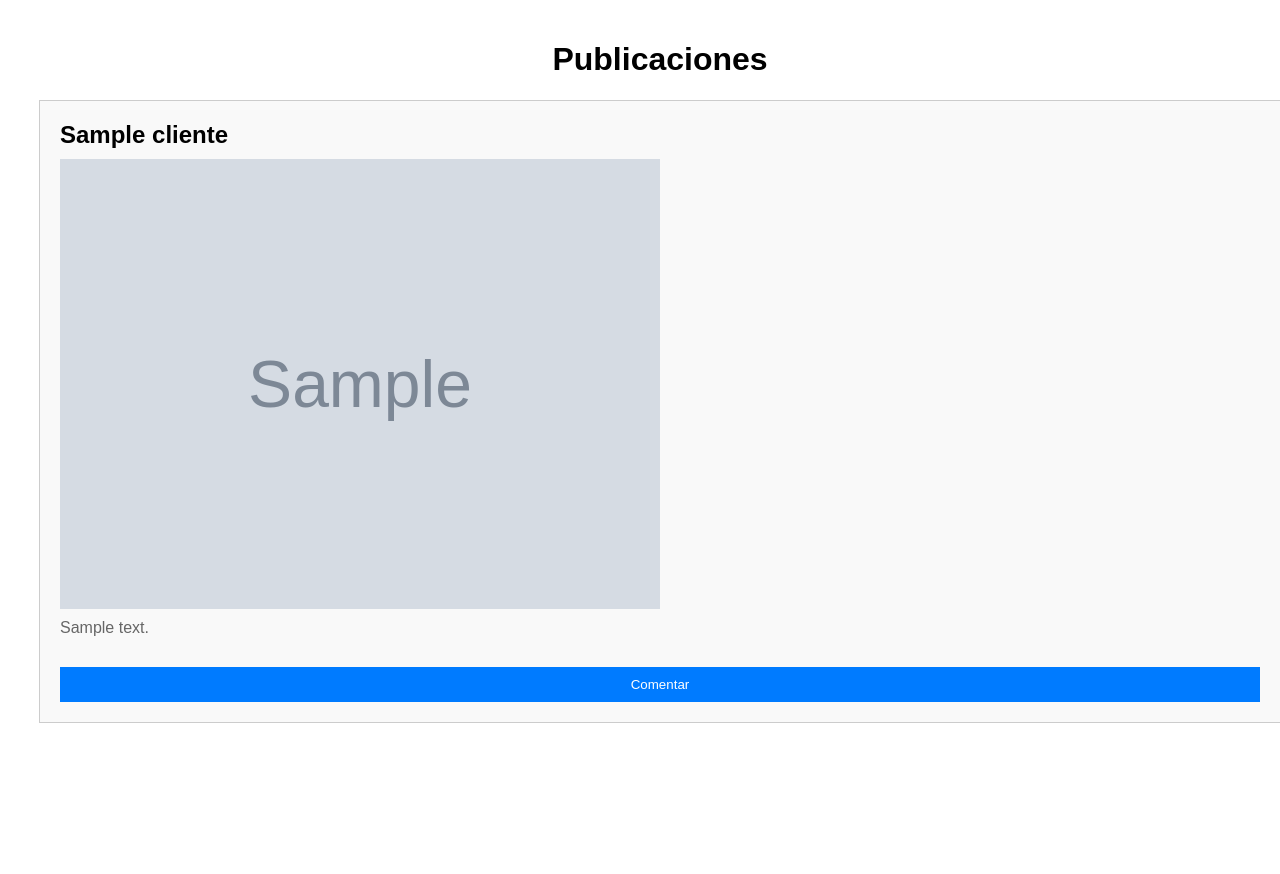
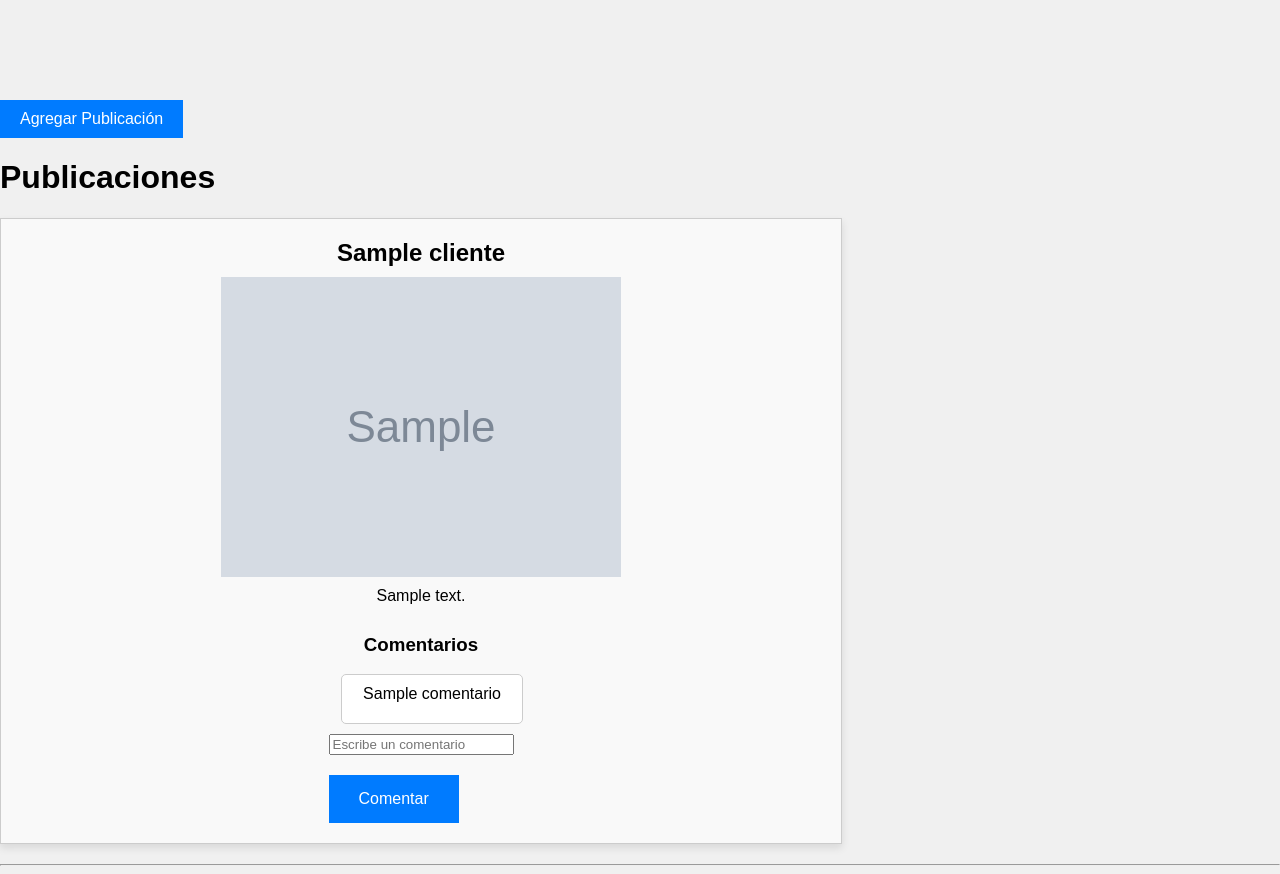
Before and after one commit to Franco4848/ProyectoFinal, a Flask app: template templates/muro.html in a window 1280 px wide. Before the commit the page ends 723 px from the top, so only its background shows below. Run offline with Flask 3, Linux system fonts and the light colour scheme; the template is opened without the code that fills it: most values are stand-ins (such as "Sample title", 1, 10 or a date in 2020); grey boxes marked "Sample" are stand-in pictures; some libraries are stand-ins or nearby versions.

Commit message:
se realizó vista de muro, en la que se ve formulario para agregar publicación , muro de publicaciones y comentarios.Quedó todo funcionando

```diff
--- a/server.py
+++ b/server.py
@@ -23,10 +23,9 @@ app.config['SECRET_KEY'] = '4848'
 
 mysql = MySQL(app)
 
-
-@app.route("/")
-def add():
-    return render_template("addPublicacion.html")
+#@app.route("/")
+#def add():
+#    return render_template("muro.html")
 
 
 @app.route("/add_post",methods= ["GET", "POST"])
@@ -48,20 +47,61 @@ def add_post():
                     (titulo, image_path, descripcion))
         mysql.connection.commit()
 
-    return redirect(url_for("add"))
+    return redirect(url_for("muro"))
 
+@app.route("/add_comment/<int:publi_id>",methods= ["GET", "POST"])
+def add_comment(publi_id):
+    if request.method =="POST":
+        descripcion= request.form["descripcion"]
+        cur = mysql.connection.cursor()
+        cur.execute("INSERT INTO comentarios (descripcion, publi_id)VALUES(%s, %s)",
+        (descripcion,publi_id))
+        mysql.connection.commit()
+    return redirect(url_for("muro"))
+
+
+
+@app.route('/comentarios')
+def comentarios():
+    cur = mysql.connection.cursor()
+    cur.execute("SELECT * FROM comentarios")
+    data = cur.fetchall()
+    return render_template( 'comments.html', clientes = data)
 
 @app.route('/muro')
 def muro():
     cur = mysql.connection.cursor()
-    cur.execute("SELECT * FROM publi")
-    data = cur.fetchall()
-    return render_template( 'muro.html', clientes = data)
+    cur.execute("""
+        SELECT p.id, p.titulo, p.imagen, p.descripcion, c.descripcion AS comentario
+        FROM publi p
+        LEFT JOIN comentarios c ON p.id = c.publi_id
+        ORDER BY p.id
+    """)
 
+    rows = cur.fetchall()
 
+    if rows:
+        publicaciones = {}
 
+        for row in rows:
+            publi_id = row['id']
+            if publi_id not in publicaciones:
+                publicaciones[publi_id] = {
+                    'id': publi_id,
+                    'titulo': row['titulo'],
+                    'imagen': row['imagen'],
+                    'descripcion': row['descripcion'],
+                    'comentarios': []
+                }
+            if row['comentario']:
+                publicaciones[publi_id]['comentarios'].append(row['comentario'])
 
+        publicaciones_list = list(publicaciones.values())
+    else:
+        publicaciones_list = []
+
+    return render_template('muro.html', clientes=publicaciones_list)
 
 
 if __name__ == '__main__':
-    app.run(port=5000, debug=True)
+    app.run(port=3000, debug=True)
--- a/static/css/muro.css
+++ b/static/css/muro.css
@@ -3,29 +3,34 @@ body {
     padding: 0;
     box-sizing: border-box;
     font-family: Arial, sans-serif;
+    background-color: #f0f0f0;
 }
 
 .container {
-    width: 100%;
+    max-width: 1200px;
+    margin: 20px auto;
     padding: 20px;
     display: flex;
     flex-direction: column;
-    align-items: center;
+    align-items: center; /* Centramos las publicaciones */
 }
 
+/* Publicaciones centradas */
 .post {
     width: 100%;
-    max-width: 1200px;
+    max-width: 800px; /* Ajustamos el ancho para centrar mejor */
     border: 1px solid #ccc;
     padding: 20px;
     margin-bottom: 20px;
     display: flex;
     flex-direction: column;
     background-color: #f9f9f9;
+    box-shadow: 0px 4px 8px rgba(0, 0, 0, 0.1); /* Sombra para destacar */
+    align-items: center; /* Alinea el contenido de las publicaciones al centro */
 }
 
-.post img {
-    max-width: 50%;
+.post-image {
+    max-width: 100%; /* Imagen ajustada para ocupar más espacio */
     height: auto;
     margin-bottom: 10px;
 }
@@ -38,6 +43,7 @@ body {
 .post p {
     margin: 0 0 10px;
     font-size: 16px;
+    text-align: center; /* Alineación centrada del texto */
 }
 
 .post-description {
@@ -45,16 +51,83 @@ body {
     color: #666;
 }
 
+/* Botón más grande */
+button {
+    background-color: #007BFF;
+    padding: 15px 30px; /* Botón más grande */
+    color: white;
+    border: none;
+    cursor: pointer;
+    font-size: 16px; /* Texto más grande */
+    margin-top: 20px;
+}
+
 button a {
     text-decoration: none;
     color: #fff;
 }
 
-button {
+button:hover {
+    background-color: #0056b3; /* Hover más claro */
+}
+
+.comment {
+    border: 1px solid #ccc;
+    border-radius: 5px;
+    padding: 10px;
+    margin-bottom: 10px;
+    background-color: #fff;
+    width: 100%; /* Alineación de los comentarios */
+}
+
+/* Modal centrado y ajustado */
+.modal {
+    display: none;
+    position: fixed;
+    z-index: 1000;
+    left: 0;
+    top: 0;
+    width: 100%;
+    height: 100%;
+
+}
+
+/* Contenido del modal */
+.modal-content {
+    background-color: white;
+    margin: 10% auto; /* Centrado vertical y horizontal */
+    padding: 20px;
+    border-radius: 8px;
+    width: 80%;
+    max-width: 600px; /* Limita el ancho del modal */
+    box-shadow: 0px 4px 8px rgba(0, 0, 0, 0.1);
+    position: relative;
+}
+
+/* Botón de cerrar el modal */
+.close {
+    color: #aaa;
+    position: absolute;
+    top: 10px;
+    right: 20px;
+    font-size: 28px;
+    font-weight: bold;
+    cursor: pointer;
+}
+
+.close:hover, .close:focus {
+    color: black;
+}
+
+/* Botón para abrir el modal */
+#openModal {
+    padding: 10px 20px;
     background-color: #007BFF;
-    padding: 10px 20px;
     color: white;
     border: none;
     cursor: pointer;
-    margin-top: 20px;
 }
+
+#openModal:hover {
+    background-color: #0056b3;
+}
--- /dev/null
+++ b/static/javascript/modal.js
@@ -0,0 +1,21 @@
+// Obtén el modal y el botón que lo abre
+var modal = document.getElementById("myModal");
+var btn = document.getElementById("openModal");
+var span = document.getElementsByClassName("close")[0];
+
+// Cuando se hace clic en el botón, se muestra el modal
+btn.onclick = function() {
+  modal.style.display = "block";
+}
+
+// Cuando se hace clic en la 'x', se cierra el modal
+span.onclick = function() {
+  modal.style.display = "none";
+}
+
+// Si el usuario hace clic fuera del modal, también se cierra
+window.onclick = function(event) {
+  if (event.target == modal) {
+    modal.style.display = "none";
+  }
+}
--- a/templates/muro.html
+++ b/templates/muro.html
@@ -3,26 +3,92 @@
 <head>
     <meta charset="UTF-8">
     <meta name="viewport" content="width=device-width, initial-scale=1.0">
-    <link rel="stylesheet" href="../static/css/muro.css">
-    <title>Document</title>
+    <link rel="stylesheet" href="{{ url_for('static', filename='css/muro.css') }}">
+    <script src="{{ url_for('static', filename='javascript/modal.js') }}"></script>
+
+    <title>Muro de Publicaciones</title>
 </head>
 <body>
-    <div class="container">
+    <div class="container"></div>
+        <!-- Botón para abrir el modal -->
+        <button id="openModal">Agregar Publicación</button>
+
         <h1>Publicaciones</h1>
 
+        <!-- Bucle que recorre las publicaciones -->
         {% for cliente in clientes %}
         <div class="post">
-            <h2>{{cliente.titulo}}</h2>
-            <img src="{{ url_for('static', filename='uploads/' + cliente.imagen) }}" alt="Imagen de {{cliente.titulo}}">
-            <p class="post-description">{{cliente.descripcion}}</p>
-            <button>
-                <a href="/añadir">Comentar</a>
-            </button>
+            <h2>{{ cliente.titulo }}</h2>
+            <img class="post-image" src="{{ url_for('static', filename='uploads/' + cliente.imagen) }}" alt="Imagen de {{ cliente.titulo }}">
+            <p>{{ cliente.descripcion }}</p>
+
+            <h3>Comentarios</h3>
+
+            <!-- Sección de comentarios -->
+            <div class="comments">
+                {% if cliente.comentarios %}
+                    {% for comentario in cliente.comentarios %}
+                    <div class="comment">
+                        <p>{{ comentario }}</p>
+                    </div>
+                    {% endfor %}
+                {% else %}
+                    <p>No hay comentarios.</p>
+                {% endif %}
+            </div>
+
+            <form action="/add_comment/{{ cliente.id }}" method="post">
+                <input type="text" name="descripcion" placeholder="Escribe un comentario">
+                <br>
+                <button type="submit">Comentar</button>
+            </form>
         </div>
+        <hr>
         {% endfor %}
-
-
     </div>
 
+    <!-- Modal (Ventana emergente) -->
+    <div id="myModal" class="modal">
+        <div class="modal-content">
+            <span class="close">&times;</span>
+            <!-- Aquí va el formulario de agregar publicación -->
+            <form class="post-form" action="/add_post" method="post" enctype="multipart/form-data">
+                <h1>Publicar</h1>
+                <label for="titulo">Título:</label><br>
+                <input type="text" id="titulo" name="titulo"><br>
+                <br>
+                <label class="logo" for="logo">Agregar imagen:</label><br>
+                <img src="../static/icono-perfil-usuario-estilo-plano-ilustracion-vector-avatar-miembro-sobre-fondo-aislado-concepto-negocio-signo-permiso-humano_157943-15752.avif" style="width: 50%;"><br>
+                <input type="file" name="imagen" accept="image/*"><br><br>
+                <label for="descripcion">Agregar descripción:</label><br>
+                <input type="text" id="descripcion" name="descripcion" style="box-sizing: 50%;"><br><br>
+                <button type="submit">Publicar</button>
+            </form>
+        </div>
+    </div>
+
+    <script>
+        // Obtén el modal y el botón que lo abre
+        var modal = document.getElementById("myModal");
+        var btn = document.getElementById("openModal");
+        var span = document.getElementsByClassName("close")[0];
+
+        // Cuando se hace clic en el botón, se muestra el modal
+        btn.onclick = function() {
+            modal.style.display = "block";
+        }
+
+        // Cuando se hace clic en la 'x', se cierra el modal
+        span.onclick = function() {
+            modal.style.display = "none";
+        }
+
+        // Si el usuario hace clic fuera del modal, también se cierra
+        window.onclick = function(event) {
+            if (event.target == modal) {
+                modal.style.display = "none";
+            }
+        }
+    </script>
 </body>
 </html>
```
Also changed, not shown: BD.sql (+8 -0 lines), static/css/addPublicacion.css (deleted, +0 -29 lines), templates/addPublicacion.html (deleted, +0 -31 lines), static/uploads/12140292.png (added), static/uploads/2021y_10m_27d_a1_cover.jpg (added), static/uploads/842310-f-y0ykswyaaqu5h.jpg (added), static/uploads/bet.jfif (added), static/uploads/camp.jpg (added), static/uploads/den.jpg (added), static/uploads/descarga.png (added), static/uploads/eva.jpg (added), static/uploads/gy73uibk.png (added).
